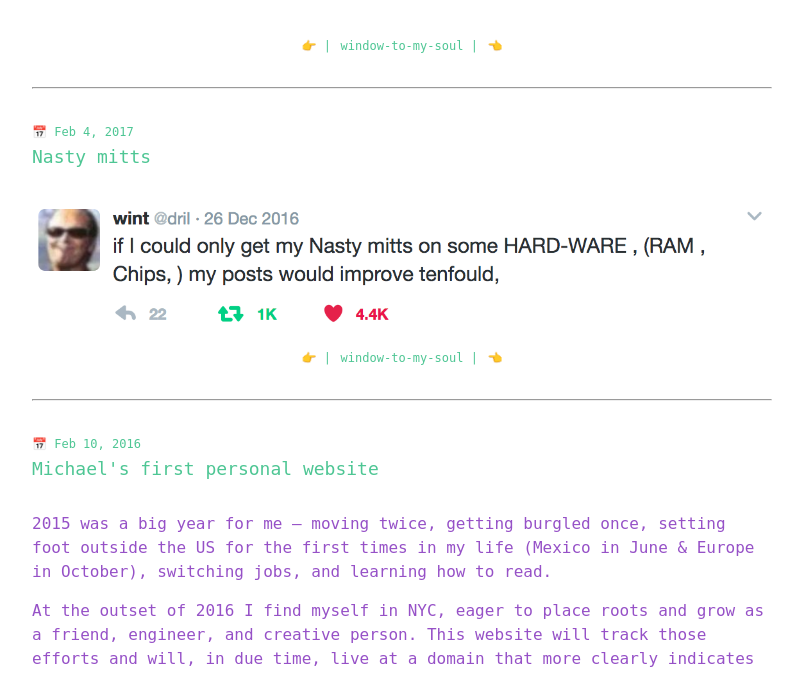
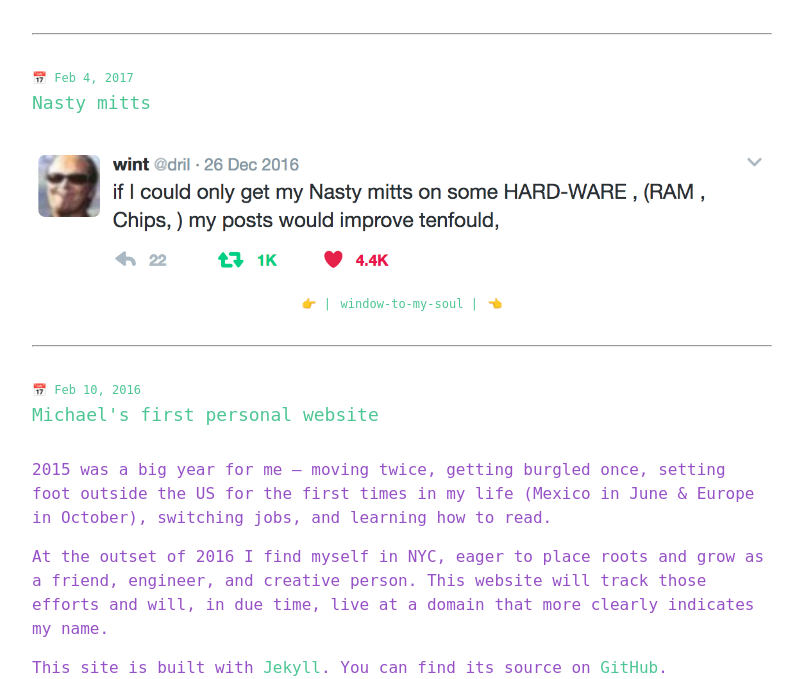
Before and after one commit to michaelpace/personal_website, a Jekyll site: the page built from _pages/index.html, in a window 1280 px wide and 900 px high, scrolled down 583 px, cut to the strip 221-900 px from the top of the window. Shown: the whole strip, without its empty margins (238-1041 px from the left). Built offline with Jekyll 4.4.1, drawn with Linux system fonts in a browser that asks for light colours.

Commit message:
remove tag

```diff
--- a/_posts/2017-03-22-laissez-faire.markdown
+++ b/_posts/2017-03-22-laissez-faire.markdown
@@ -2,6 +2,5 @@
 layout: post
 title:  "Laissez-faire"
 date:   2017-03-22 21:00:00 -0500
-tags: window-to-my-soul
 ---
 <iframe width="560" height="315" src="https://www.youtube.com/embed/XjFU98mEem4" frameborder="0" allowfullscreen></iframe>
```
